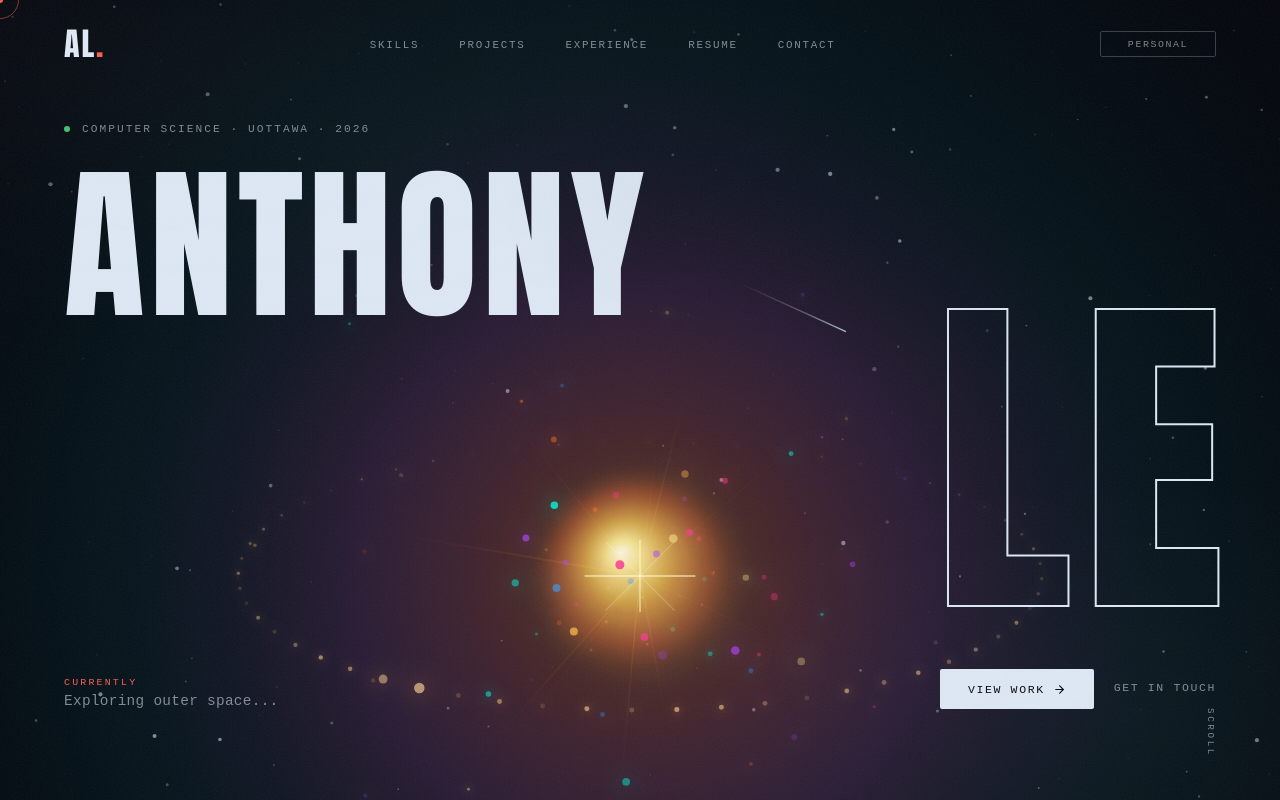
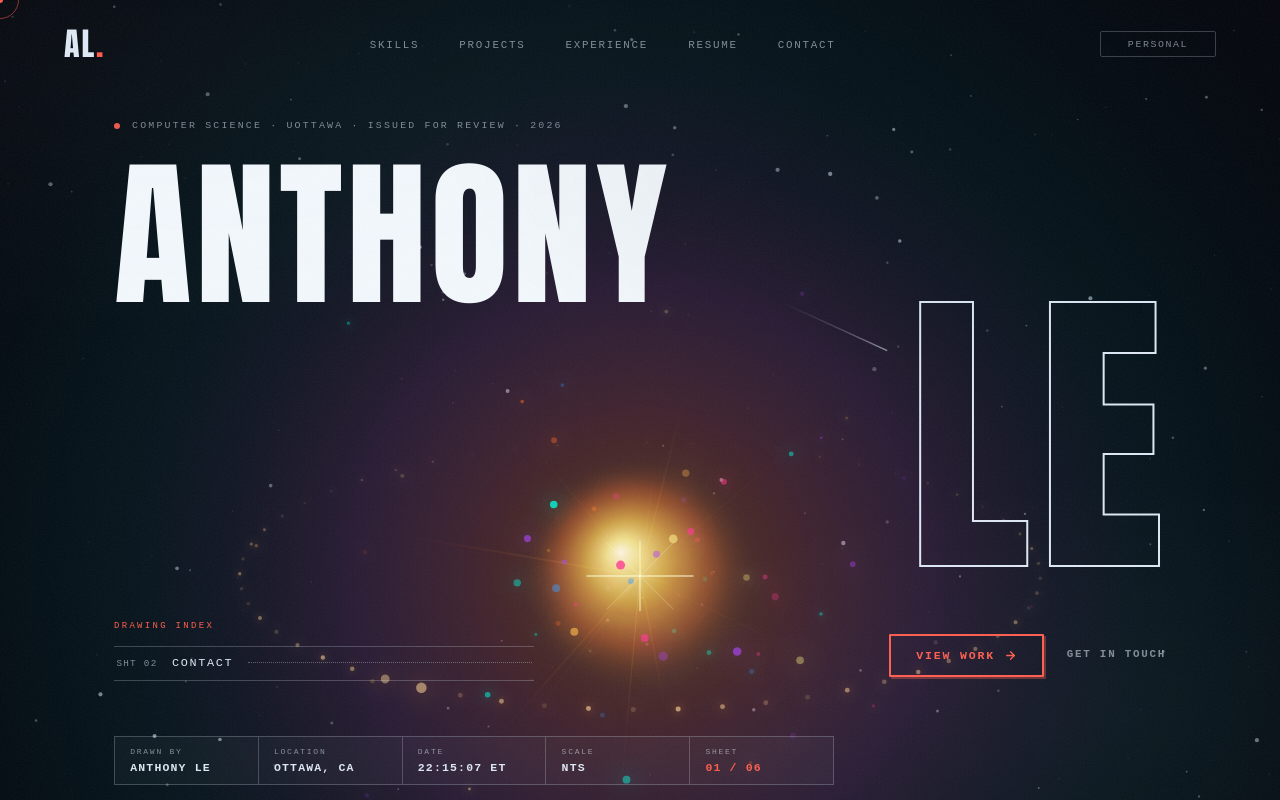
Before and after one commit to Ayprusss/AnthonyLe, a React (Create React App) app: page / in a window 1280 px wide. Shown: the top 800 px of the page. Built offline with nearby package versions, Linux system fonts and the light colour scheme; a web font is replaced by a local one.

Commit message:
Refactor Hero component: enhance layout, implement live clock, and update styles for improved readability

```diff
--- a/src/Components/Hero.css
+++ b/src/Components/Hero.css
@@ -5,174 +5,215 @@
     justify-content: center;
     min-height: 100vh;
     width: 100%;
-    padding: 7rem 4rem 5rem;
-    overflow: hidden;
+    padding: 7.5rem 4rem 6.5rem;
+    max-width: 1180px;
+    margin: 0 auto;
 }
 
-/* ── Status bar ── */
+/* ── Issue line ── */
 .hero-eyebrow {
     display: flex;
     align-items: center;
     gap: 0.75rem;
-    font-family: var(--font-body);
-    font-size: 0.7rem;
-    letter-spacing: 0.18em;
-    color: var(--text-dim);
-    margin-bottom: 2.5rem;
+    font-family: var(--font-mono);
+    font-size: 0.62rem;
+    letter-spacing: 0.22em;
+    color: var(--ink-dim);
+    margin-bottom: 2.2rem;
 }
 
 .hero-status-dot {
     width: 6px;
     height: 6px;
     border-radius: 50%;
-    background: #4ade80;
+    background: var(--red);
     flex-shrink: 0;
     animation: dot-pulse 2.4s ease-in-out infinite;
 }
 
-@keyframes dot-pulse {
-    0%, 100% { opacity: 1; }
-    50%       { opacity: 0.4; }
-}
-
-/* ── Name block ── */
+/* ── Cover title ── */
 .hero-name-block {
     display: flex;
     flex-direction: column;
-    line-height: 0.84;
-    margin-bottom: 4rem;
+    line-height: 0.86;
+    margin-bottom: 3.2rem;
+    user-select: none;
 }
 
 .hero-name-first {
     display: block;
     font-family: var(--font-display);
-    font-size: clamp(4.5rem, 13vw, 13.5rem);
-    letter-spacing: 0.03em;
-    color: var(--text);
+    font-weight: 400;
+    font-size: clamp(4.2rem, 12.5vw, 12.5rem);
+    letter-spacing: 0.025em;
+    color: var(--ink-strong);
+    transition: color 0.6s ease;
 }
 
-/* "LE" — outline text, right-aligned, enormous — the centrepiece */
+/* "LE" — outline print, right-aligned, enormous */
 .hero-name-last {
     display: block;
     font-family: var(--font-display);
-    font-size: clamp(7rem, 27vw, 27rem);
-    letter-spacing: 0.03em;
+    font-weight: 400;
+    font-size: clamp(6.5rem, 24vw, 24rem);
+    letter-spacing: 0.025em;
     text-align: right;
     color: transparent;
-    -webkit-text-stroke: 2px var(--text);
-    margin-right: -1.5vw;
-    transition: -webkit-text-stroke-color 0.5s ease;
+    -webkit-text-stroke: 2px var(--ink);
+    margin-right: -0.5vw;
+    transition: -webkit-text-stroke-color 0.6s ease;
 }
 
-/* ── Bottom row ── */
-.hero-bottom {
+/* ── Drawing index + actions row ── */
+.hero-lower {
     display: flex;
     align-items: flex-end;
     justify-content: space-between;
-    gap: 2rem;
+    gap: 3rem;
     flex-wrap: wrap;
+    margin-bottom: 3.4rem;
 }
 
-.hero-role {
-    display: flex;
-    flex-direction: column;
-    gap: 0.35rem;
+.hero-index {
+    min-width: 300px;
+    max-width: 420px;
+    flex: 1 1 300px;
 }
 
-.hero-role-label {
-    font-family: var(--font-body);
-    font-size: 0.62rem;
-    letter-spacing: 0.22em;
-    color: var(--accent);
+.hero-index-caption {
+    font-family: var(--font-mono);
+    font-size: 0.56rem;
+    letter-spacing: 0.26em;
+    color: var(--red);
+    margin-bottom: 0.7rem;
 }
 
-.hero-role-value {
-    font-family: var(--font-body);
-    font-size: 0.9rem;
-    color: var(--text-dim);
-    letter-spacing: 0.02em;
+.hero-index-list {
+    border-top: 1px solid var(--border);
+}
+
+.hero-index-row {
+    display: flex;
+    align-items: baseline;
+    gap: 0.9rem;
+    padding: 0.62rem 0.15rem;
+    border-bottom: 1px solid var(--border);
+    font-family: var(--font-mono);
+    transition: background 0.15s ease;
+}
+
+.hero-index-row:hover { background: rgba(var(--ink-rgb), 0.06); }
+
+.hero-index-sht {
+    font-size: 0.58rem;
+    letter-spacing: 0.14em;
+    color: var(--ink-dim);
+    white-space: nowrap;
+}
+
+.hero-index-row:hover .hero-index-sht { color: var(--red); }
+
+.hero-index-label {
+    font-size: 0.74rem;
+    letter-spacing: 0.14em;
+    text-transform: uppercase;
+    color: var(--ink);
+}
+
+.hero-index-dots {
+    flex: 1;
+    border-bottom: 1px dotted rgba(var(--ink-rgb), 0.35);
+    transform: translateY(-3px);
 }
 
 .hero-actions {
     display: flex;
     align-items: center;
-    gap: 1.25rem;
+    gap: 1.4rem;
+    padding-bottom: 0.3rem;
 }
 
-.hero-btn-primary {
-    display: inline-flex;
-    align-items: center;
-    gap: 0.5rem;
-    font-family: var(--font-body);
-    font-size: 0.72rem;
-    letter-spacing: 0.14em;
+.hero-btn-quiet {
+    font-family: var(--font-mono);
+    font-weight: 700;
+    font-size: 0.68rem;
+    letter-spacing: 0.16em;
     text-transform: uppercase;
-    background: var(--text);
-    color: var(--bg);
-    padding: 0.85rem 1.75rem;
-    border-radius: 2px;
-    transition: background 0.2s ease;
-}
-
-.hero-btn-primary:hover { background: var(--accent); }
-
-.hero-btn-secondary {
-    font-family: var(--font-body);
-    font-size: 0.72rem;
-    letter-spacing: 0.14em;
-    text-transform: uppercase;
-    color: var(--text-dim);
+    color: var(--ink-dim);
     border-bottom: 1px solid transparent;
     padding-bottom: 2px;
     transition: color 0.2s ease, border-bottom-color 0.2s ease;
 }
 
-.hero-btn-secondary:hover {
-    color: var(--text);
-    border-bottom-color: var(--accent);
+.hero-btn-quiet:hover {
+    color: var(--ink);
+    border-bottom-color: var(--red);
 }
 
-/* ── Scroll hint ── */
-.hero-scroll-hint {
-    position: absolute;
-    bottom: 2.5rem;
-    right: 4rem;
+/* ── Title block ── */
+.hero-titleblock {
+    display: flex;
+    border: 1px solid var(--border);
+    background: rgba(var(--ink-rgb), 0.035);
+    max-width: 720px;
+}
+
+.tb-cell {
+    flex: 1;
     display: flex;
     flex-direction: column;
-    align-items: center;
-    gap: 0.6rem;
-    font-family: var(--font-body);
-    font-size: 0.58rem;
-    letter-spacing: 0.28em;
-    color: var(--text-dim);
-    writing-mode: vertical-lr;
-    text-transform: uppercase;
+    gap: 0.3rem;
+    padding: 0.65rem 0.95rem;
+    border-right: 1px solid var(--border);
 }
 
-.hero-scroll-line {
-    width: 1px;
-    height: 3.5rem;
-    background: linear-gradient(to bottom, transparent, var(--accent));
-    animation: scroll-grow 1.9s ease-in-out infinite;
+.tb-cell:last-child { border-right: none; }
+
+.tb-cell-sht .tb-value { color: var(--red); }
+
+.tb-label {
+    font-family: var(--font-mono);
+    font-size: 0.5rem;
+    letter-spacing: 0.22em;
+    text-transform: uppercase;
+    color: var(--ink-dim);
 }
 
-@keyframes scroll-grow {
-    0%   { transform: scaleY(0); transform-origin: top;    opacity: 0; }
-    20%  { opacity: 1; }
-    50%  { transform: scaleY(1); transform-origin: top; }
-    51%  { transform: scaleY(1); transform-origin: bottom; }
-    100% { transform: scaleY(0); transform-origin: bottom; opacity: 0; }
+.tb-value {
+    font-family: var(--font-mono);
+    font-weight: 700;
+    font-size: 0.72rem;
+    letter-spacing: 0.1em;
+    color: var(--ink);
+    white-space: nowrap;
+}
+
+.tb-clock {
+    font-variant-numeric: tabular-nums;
+}
+
+/* ── Continuation note ── */
+.hero-continued {
+    position: absolute;
+    bottom: 2.4rem;
+    right: 4rem;
+    font-family: var(--font-mono);
+    font-size: 0.56rem;
+    letter-spacing: 0.24em;
+    color: var(--ink-dim);
 }
 
 /* ── Responsive ── */
 @media (max-width: 900px) {
-    .hero-section  { padding: 6rem 2rem 4rem; }
-    .hero-name-last { margin-right: -2vw; -webkit-text-stroke-width: 1.5px; }
-    .hero-bottom   { flex-direction: column; align-items: flex-start; gap: 1.5rem; }
-    .hero-scroll-hint { display: none; }
+    .hero-section { padding: 6.5rem 1.75rem 5rem; }
+    .hero-name-last { -webkit-text-stroke-width: 1.5px; }
+    .hero-lower { flex-direction: column; align-items: stretch; }
+    .hero-titleblock { flex-wrap: wrap; }
+    .tb-cell { flex: 1 1 40%; border-top: 1px solid var(--border); margin-top: -1px; }
+    .hero-continued { display: none; }
 }
 
 @media (max-width: 480px) {
-    .hero-name-first { font-size: clamp(3.5rem, 18vw, 6rem); }
-    .hero-name-last  { font-size: clamp(5.5rem, 32vw, 11rem); -webkit-text-stroke-width: 1px; }
+    .hero-name-first { font-size: clamp(3.2rem, 17vw, 5.5rem); }
+    .hero-name-last  { font-size: clamp(5rem, 30vw, 10rem); -webkit-text-stroke-width: 1px; }
 }
--- a/src/Components/Hero.js
+++ b/src/Components/Hero.js
@@ -1,26 +1,50 @@
-import React from 'react';
+import React, { useEffect, useState } from 'react';
 import { motion } from 'framer-motion';
 import { Link } from 'react-scroll';
 import { ArrowRight } from 'lucide-react';
-import { TextScramble } from './ui/TextScramble';
 import './Hero.css';
 
 const ease = [0.16, 1, 0.3, 1];
 
-const Hero = () => (
+const ottawaTime = () =>
+    new Intl.DateTimeFormat('en-CA', {
+        timeZone: 'America/Toronto',
+        hour: '2-digit',
+        minute: '2-digit',
+        second: '2-digit',
+        hour12: false,
+    }).format(new Date());
+
+// Live clock for the title-block DATE cell — drafting office local time.
+const LocalClock = () => {
+    const [time, setTime] = useState(ottawaTime);
+
+    useEffect(() => {
+        const id = setInterval(() => setTime(ottawaTime()), 1000);
+        return () => clearInterval(id);
+    }, []);
+
+    return <span className="tb-clock">{time} ET</span>;
+};
+
+// Cover sheet — giant title, drawing index, title block.
+const Hero = ({ sections = [] }) => {
+    const index = [...sections, { id: 'contact', label: 'contact' }];
+
+    return (
         <section className="hero-section">
-        {/* Status eyebrow */}
+            {/* Issue line */}
             <motion.div
                 className="hero-eyebrow"
-            initial={{ opacity: 0, y: -12 }}
+                initial={{ opacity: 0, y: -10 }}
                 animate={{ opacity: 1, y: 0 }}
                 transition={{ duration: 0.6, delay: 0.15, ease }}
             >
                 <span className="hero-status-dot" />
-            <TextScramble text="COMPUTER SCIENCE · UOTTAWA · 2026" delay={150} />
+                COMPUTER SCIENCE · UOTTAWA · ISSUED FOR REVIEW · 2026
             </motion.div>
 
-        {/* Giant name block */}
+            {/* Cover title — solid line over outline line */}
             <div className="hero-name-block">
                 <motion.span
                     className="hero-name-first"
@@ -28,7 +52,7 @@ const Hero = () => (
                     animate={{ opacity: 1, x: 0 }}
                     transition={{ duration: 0.9, delay: 0.3, ease }}
                 >
-                <TextScramble text="ANTHONY" delay={300} />
+                    ANTHONY
                 </motion.span>
                 <motion.span
                     className="hero-name-last"
@@ -36,42 +60,82 @@ const Hero = () => (
                     animate={{ opacity: 1, x: 0 }}
                     transition={{ duration: 0.9, delay: 0.46, ease }}
                 >
-                <TextScramble text="LE" delay={460} noColorChange />
+                    LE
                 </motion.span>
             </div>
 
-        {/* Bottom row: current role + CTAs */}
+            {/* Drawing index + actions */}
             <motion.div
-            className="hero-bottom"
+                className="hero-lower"
                 initial={{ opacity: 0, y: 24 }}
                 animate={{ opacity: 1, y: 0 }}
-            transition={{ duration: 6, delay: 0.72, ease }}
+                transition={{ duration: 0.6, delay: 0.72, ease }}
             >
-            <div className="hero-role">
-                <TextScramble text="CURRENTLY" as="span" className="hero-role-label" delay={720} />
-                <TextScramble text="Exploring outer space..." as="span" className="hero-role-value" delay={780} />
+                <div className="hero-index">
+                    <p className="hero-index-caption">DRAWING INDEX</p>
+                    <ul className="hero-index-list">
+                        {index.map(({ id, label }, i) => (
+                            <li key={id}>
+                                <Link to={id} smooth duration={600} className="hero-index-row">
+                                    <span className="hero-index-sht">SHT {String(i + 2).padStart(2, '0')}</span>
+                                    <span className="hero-index-label">{label}</span>
+                                    <span className="hero-index-dots" aria-hidden="true" />
+                                </Link>
+                            </li>
+                        ))}
+                    </ul>
                 </div>
+
                 <div className="hero-actions">
-                <Link to="projects" smooth duration={600} className="hero-btn-primary">
-                    VIEW WORK <ArrowRight size={13} strokeWidth={2} />
+                    <Link to={index[0]?.id || 'contact'} smooth duration={600} className="btn-primary">
+                        VIEW WORK <ArrowRight size={13} strokeWidth={2.4} />
                     </Link>
-                <Link to="contact" smooth duration={600} className="hero-btn-secondary">
+                    <Link to="contact" smooth duration={600} className="hero-btn-quiet">
                         GET IN TOUCH
                     </Link>
                 </div>
             </motion.div>
 
-        {/* Scroll indicator */}
+            {/* Title block */}
             <motion.div
-            className="hero-scroll-hint"
+                className="hero-titleblock"
+                initial={{ opacity: 0 }}
+                animate={{ opacity: 1 }}
+                transition={{ delay: 1.05, duration: 0.8 }}
+            >
+                <div className="tb-cell">
+                    <span className="tb-label">Drawn by</span>
+                    <span className="tb-value">ANTHONY LE</span>
+                </div>
+                <div className="tb-cell">
+                    <span className="tb-label">Location</span>
+                    <span className="tb-value">OTTAWA, CA</span>
+                </div>
+                <div className="tb-cell">
+                    <span className="tb-label">Date</span>
+                    <span className="tb-value"><LocalClock /></span>
+                </div>
+                <div className="tb-cell">
+                    <span className="tb-label">Scale</span>
+                    <span className="tb-value">NTS</span>
+                </div>
+                <div className="tb-cell tb-cell-sht">
+                    <span className="tb-label">Sheet</span>
+                    <span className="tb-value">01 / 06</span>
+                </div>
+            </motion.div>
+
+            {/* Drafting convention: the set continues */}
+            <motion.p
+                className="hero-continued"
                 initial={{ opacity: 0 }}
                 animate={{ opacity: 1 }}
                 transition={{ delay: 1.3, duration: 0.8 }}
             >
-            <div className="hero-scroll-line" />
-            <span>SCROLL</span>
-        </motion.div>
+                CONTINUED ON SHT 02 ↓
+            </motion.p>
         </section>
     );
+};
 
 export default Hero;
```
Lines whose indentation alone changed are shown as unchanged.
